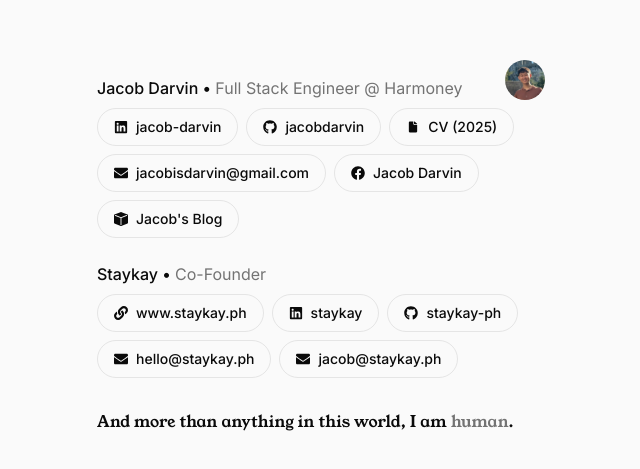
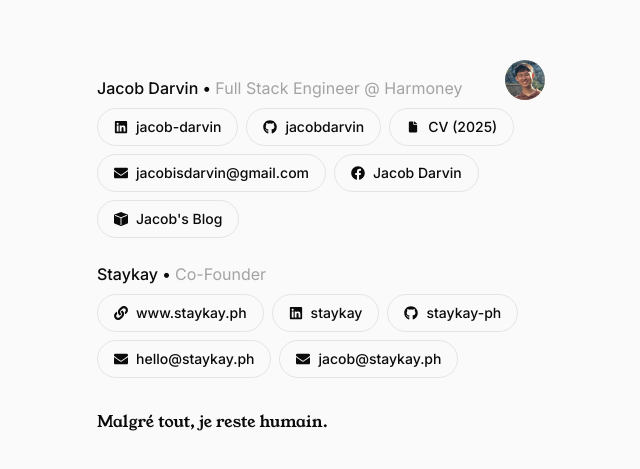
Before and after one commit to jacobdarvin/jacobdarvin-app, a Next.js app: page / in a window 1280 px wide. Shown: the part 129-598 px from the top of the page, without its empty margins (319-959 px from the left). Built offline with nearby package versions, Linux system fonts and the light colour scheme.

Commit message:
Update text and image

```diff
--- a/app/page.tsx
+++ b/app/page.tsx
@@ -16,12 +16,12 @@ export default function Home() {
           <div className="flex items-end justify-between">
             <div>
               <span className="font-medium">Jacob Darvin • </span>
-              <span className="text-neutral-500">
+              <span className="text-neutral-400">
                 Full Stack Engineer @ Harmoney
               </span>
             </div>
             <Image
-              src="/me.jpeg"
+              src="/moi.jpeg"
               alt="Jacob Darvin"
               width={128}
               height={128}
@@ -62,7 +62,7 @@ export default function Home() {
         <div className="flex flex-col gap-2">
           <div>
             <span className="font-medium">Staykay • </span>
-            <span className="text-neutral-500">Co-Founder</span>
+            <span className="text-neutral-400">Co-Founder</span>
           </div>
           <div className="flex flex-wrap gap-2">
             <Pill
@@ -92,8 +92,7 @@ export default function Home() {
             />
           </div>
           <p className={`${youngSerif.className} mt-6`}>
-            And more than anything in this world, I am{" "}
-            <span className="text-neutral-500">human</span>.
+            Malgré tout, je reste humain.
           </p>
         </div>
       </main>
```
Also changed, not shown: public/me.jpeg (deleted), public/moi.jpeg (added).
